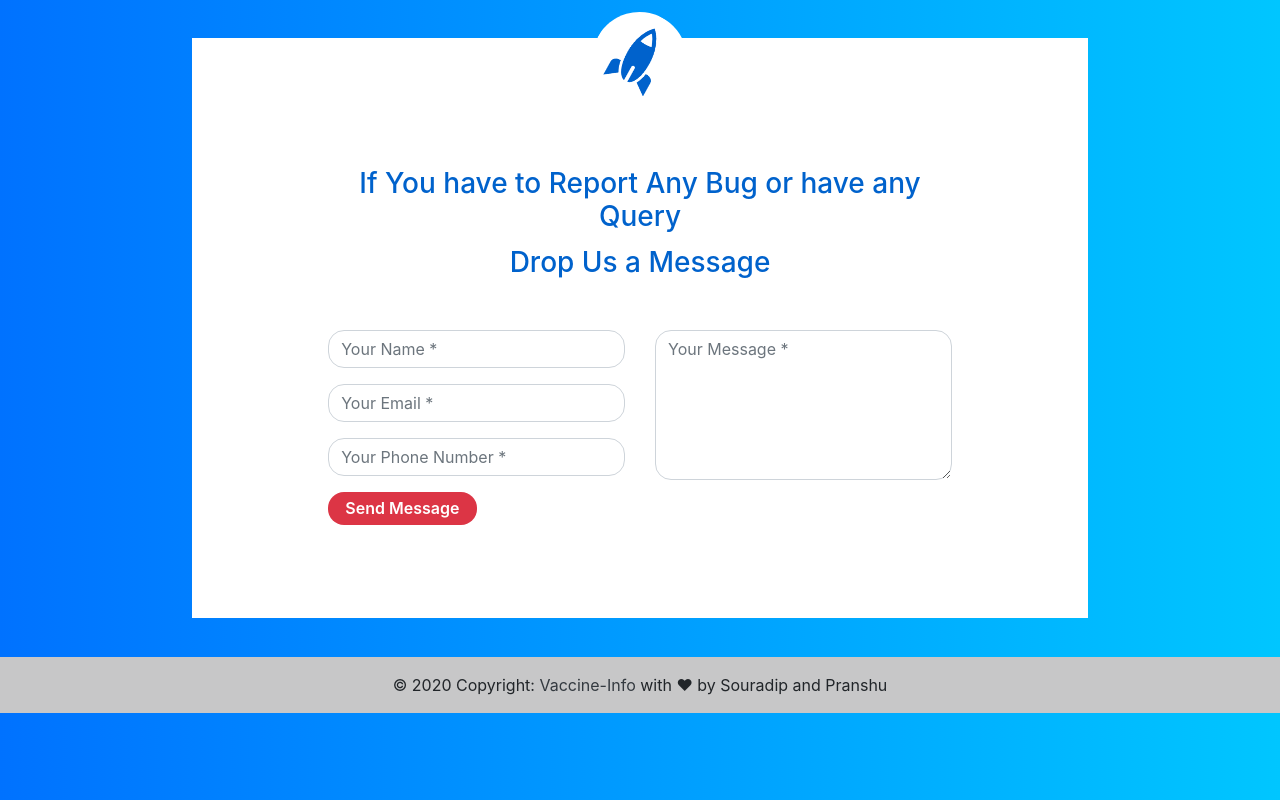
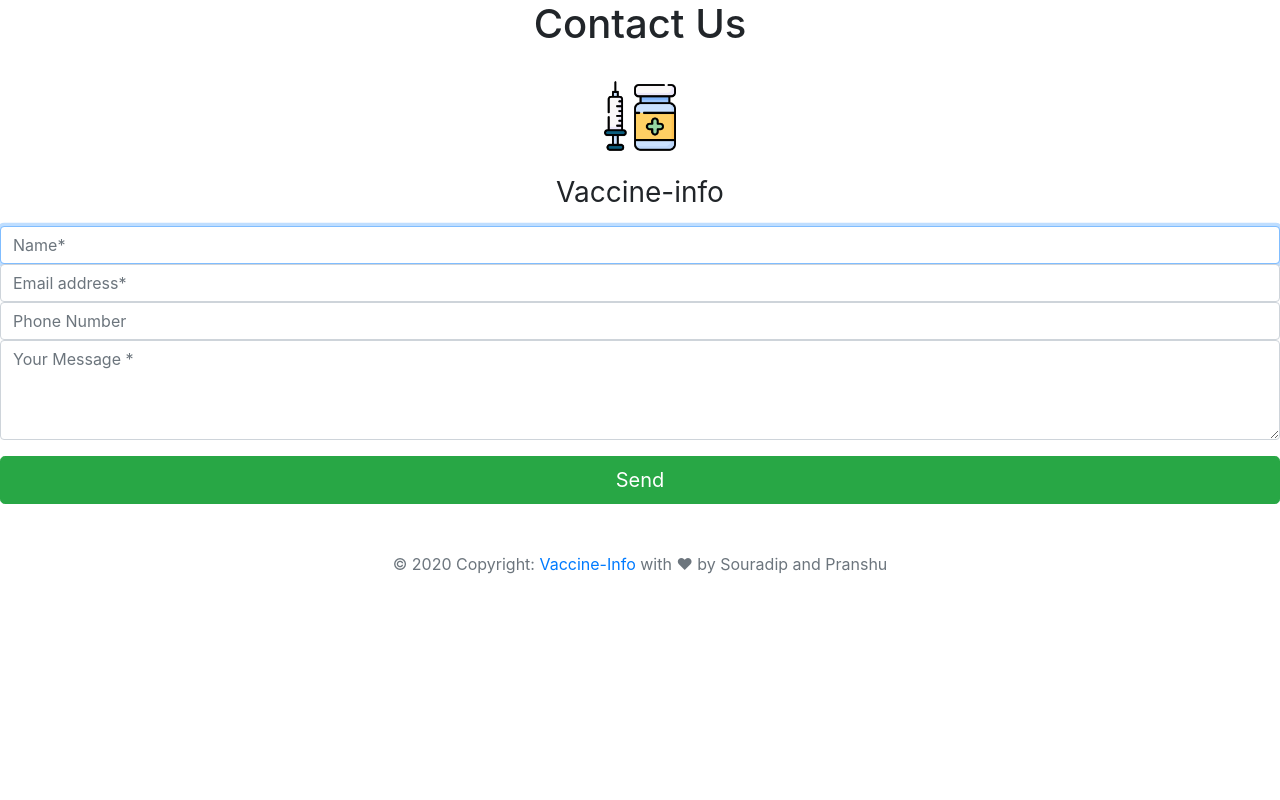
Before and after one commit to pranshukas/Vaccine-Info, a website: page contact.html in a window 1280 px wide. Drawn offline with nearby package versions, Linux system fonts and the light colour scheme.

Commit message:
Update contact.html

```diff
--- a/contact.html
+++ b/contact.html
@@ -1,59 +1,63 @@
-<!DOCTYPE html>
+<!doctype html>
 <html lang="en">
+  <head>
+    <meta charset="utf-8">
+    <meta name="viewport" content="width=device-width, initial-scale=1, shrink-to-fit=no">
+    <meta name="description" content="">
+    <meta name="author" content="Mark Otto, Jacob Thornton, and Bootstrap contributors">
+    <meta name="generator" content="Jekyll v3.8.5">
+    <title>Contact us</title>
 
-<head>
-    <meta charset="UTF-8">
-    <meta http-equiv="X-UA-Compatible" content="IE=edge">
-    <meta name="viewport" content="width=device-width, initial-scale=1.0">
-    <title>Contact Us</title>
-    <link href="//maxcdn.bootstrapcdn.com/bootstrap/4.1.1/css/bootstrap.min.css" rel="stylesheet" id="bootstrap-css">
-    <link rel="stylesheet" href="contact-style.css">
-    <script src="//maxcdn.bootstrapcdn.com/bootstrap/4.1.1/js/bootstrap.min.js"></script>
-    <script src="//cdnjs.cloudflare.com/ajax/libs/jquery/3.2.1/jquery.min.js"></script>
-</head>
+    <link rel="canonical" href="https://getbootstrap.com/docs/4.3/examples/sign-in/">
 
-<body>
+    <!-- Bootstrap core CSS -->
+    <link rel="stylesheet" href="https://cdn.jsdelivr.net/npm/bootstrap@4.6.0/dist/css/bootstrap.min.css" integrity="sha384-B0vP5xmATw1+K9KRQjQERJvTumQW0nPEzvF6L/Z6nronJ3oUOFUFpCjEUQouq2+l" crossorigin="anonymous">
 
-    <div class="container contact-form">
-        <div class="contact-image">
-            <img src="images/rocket_contact.png" alt="rocket_contact" />
-        </div>
-        <form method="post">
-            <div class="upper-text"><h3>If You have to Report Any Bug or have any Query</h3></div>
-            <h3>Drop Us a Message</h3>
-            <div class="row">
-                <div class="col-md-6">
-                    <div class="form-group">
-                        <input type="text" name="txtName" class="form-control" placeholder="Your Name *" value="" />
-                    </div>
-                    <div class="form-group">
-                        <input type="text" name="txtEmail" class="form-control" placeholder="Your Email *" value="" />
-                    </div>
-                    <div class="form-group">
-                        <input type="text" name="txtPhone" class="form-control" placeholder="Your Phone Number *"
-                            value="" />
-                    </div>
-                    <div class="form-group">
-                        <input type="submit" name="btnSubmit" class="btnContact" value="Send Message" />
-                    </div>
-                </div>
-                <div class="col-md-6">
-                    <div class="form-group">
-                        <textarea name="txtMsg" class="form-control" placeholder="Your Message *"
-                            style="width: 100%; height: 150px;"></textarea>
-                    </div>
-                </div>
-            </div>
-        </form>
-    </div>
+    <!-- Google Fonts -->
+    <link rel="preconnect" href="https://fonts.gstatic.com">
+    <link href="https://fonts.googleapis.com/css2?family=EB+Garamond&family=Pacifico&family=Ubuntu&display=swap" rel="stylesheet">
 
-     <!-- Footer  -->
+    <!-- Custom style -->
+    <style>
+      .bd-placeholder-img {
+        font-size: 1.125rem;
+        text-anchor: middle;
+        -webkit-user-select: none;
+        -moz-user-select: none;
+        -ms-user-select: none;
+        user-select: none;
+      }
 
-     <footer class="bg-light text-center text-lg-start">
-        <div class="text-center p-3" style="background-color: rgba(0, 0, 0, 0.2);">
-            © 2020 Copyright: <a class="text-dark" href="">Vaccine-Info </a> with ❤ by Souradip and Pranshu
-        </div>
-    </footer>
+      @media (min-width: 768px) {
+        .bd-placeholder-img-lg {
+          font-size: 3.5rem;
+        }
+      }
+    </style>
+    <!-- Custom styles for this template -->
+    <link href="contact-me-style.css" rel="stylesheet">
+  </head>
+
+  <body class="text-center">
+    <form class="form-signin">
+      <h1>Contact Us</h1>
+      <br>
+  <a href="F:\vaccine-info-master\home.html"><img class="mb-4" src="images/vaccine.png" alt="" width="72" height="72"></a>
+  <h1 class="h3 mb-3 font-weight-normal brand-logo">Vaccine-info</h1>
+  <label for="inputName" class="sr-only">Name</label>
+  <input type="Name" id="inputEmail" class="form-control" placeholder="Name*" required autofocus>
+  <label for="inputEmail" class="sr-only">Email address</label>
+  <input type="email" id="inputEmail" class="form-control" placeholder="Email address*" required autofocus>
+  <label for="inputPhone" class="sr-only">Phone Number</label>
+  <input type="email" id="inputEmail" class="form-control" placeholder="Phone Number" required autofocus>
+  <div class="form-group">
+      <textarea name="txtMsg" class="form-control" placeholder="Your Message *"
+          style="width: 100%; height: 100px;"></textarea>
+  </div>
+
+  <button class="btn btn-lg btn-success btn-block" type="submit">Send</button>
+  <p class="mt-5 mb-3 text-muted">© 2020 Copyright: <a href="home.html">Vaccine-Info</a> with ❤ by Souradip and Pranshu</p>
+</form>
 
 </body>
 
```
